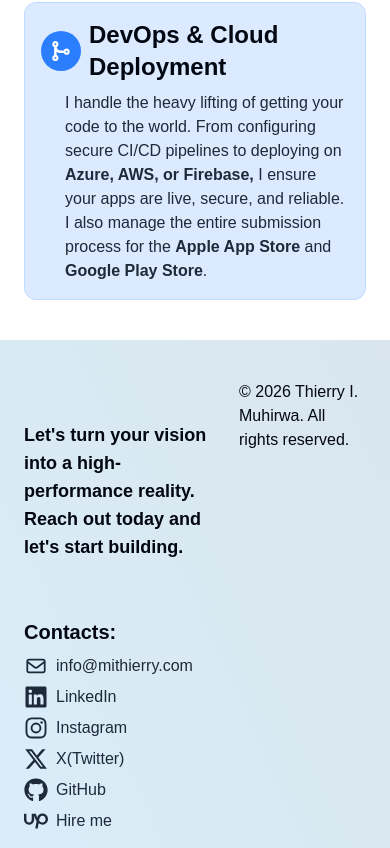
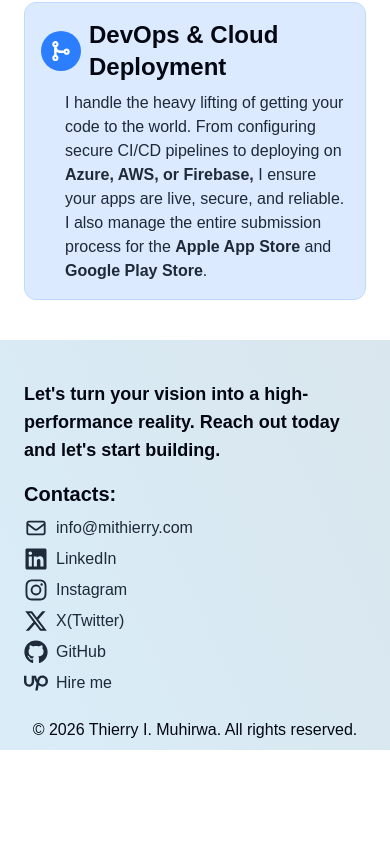
Before and after one commit to MI-Thierry/MI-Thierry, a website built with Vite: page index.html in a window 390 px wide. Shown: the part 2939-3787 px from the top of the page. After the commit the page ends 3689 px from the top, so only its background shows below. Built offline with nearby package versions, Linux system fonts and the light colour scheme; a web font is replaced by a local one.

```diff
--- a/index.html
+++ b/index.html
@@ -325,7 +325,7 @@
     <section class=" from-sky-600/15 to-sky-800/15 even:bg-linear-65 dark:from-sky-700/10 dark:to-sky-900/10"
       id="contacts">
       <div
-        class="grid grid-flow-col grid-rows-2 gap-4 px-6 pt-10 pb-2 mx-auto md:px-10 md:pt-16 lg:px-16 max-w-7xl place-items-start md:grid-flow-row md:grid-cols-2 md:grid-rows-1">
+        class="flex flex-col gap-4 px-6 pt-10 pb-2 mx-auto md:grid md:px-10 md:pt-16 lg:px-16 max-w-7xl md:place-items-start md:grid-flow-row md:grid-cols-2 md:grid-rows-1">
         <h3 class="my-auto text-lg font-semibold font-custom text-gray-950 md:text-2xl dark:text-white">
           Let's turn your vision into a high-performance reality. Reach out today and let's start building.
         </h3>
@@ -406,7 +406,7 @@
             </li>
           </ul>
         </div>
-        <p class="dark:text-white mx-auto text-gray-950 font-custom col-span-2">
+        <p class="col-span-2 mx-auto dark:text-white text-gray-950 font-custom">
           © 2026 Thierry I. Muhirwa. All rights reserved.
         </p>
       </div>
```
